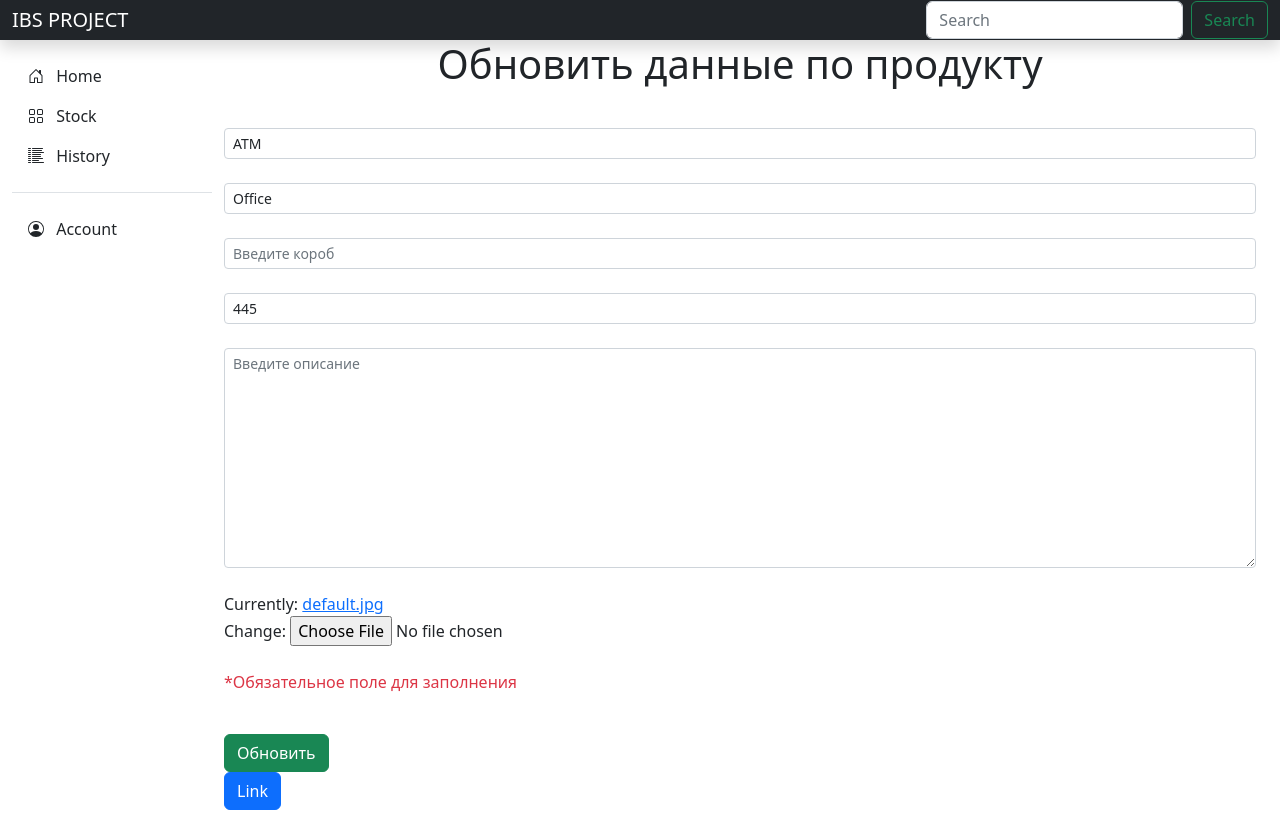
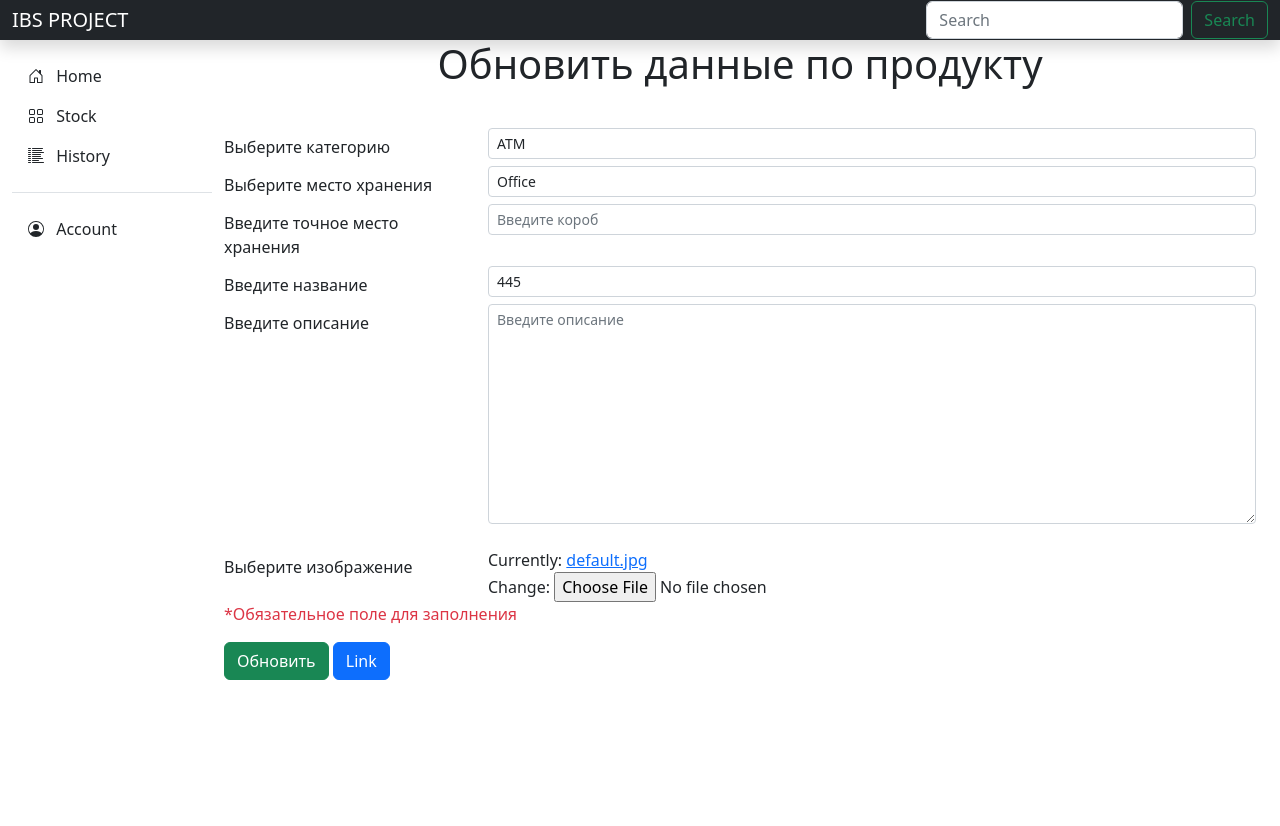
Before and after one commit to Pamchik/Stock, a Django app: page /stock/445/update/ in a window 1280 px wide. After the commit the page ends 680 px from the top, so only its background shows below. Run offline with Django 3.2, Linux system fonts and the light colour scheme; data comes from the database, SQL or seed files in the repository; some libraries are stand-ins or nearby versions.

Commit message:
update pages

```diff
--- a/Stock/mainapp/templates/update_product.html
+++ b/Stock/mainapp/templates/update_product.html
@@ -7,18 +7,47 @@
 <div class="container">
   <div class="card-deck mb-3 text-start">
     <h1 class="card-deck mb-3 text-center">Обновить данные по продукту</h1><br>
-    <form method="post">
+    <form method="post" enctype="multipart/form-data">
         {% csrf_token %}
-        {{ form.category }}<br>
-        {{ form.location }}<br>
-        {{ form.place }}<br>
-        {{ form.name }}<br>
-        {{ form.description }}<br>
-        {{ form.image }}<br><br>
-        <p class="text-danger">*Обязательное поле для заполнения</p><br>
-        <button type="submit" class="btn btn-success">Обновить</button><br>
-<a class="btn btn-primary" href="{% url 'product-detail' product.slug %}" role="button">Link</a>
-
+      <div class="form-group row">
+        <label class="col-sm col-form-label">Выберите категорию</label>
+        <div class="col-sm-9">
+          {{ form.category }}
+        </div>
+      </div>
+      <div class="form-group row">
+        <label class="col-sm col-form-label">Выберите место хранения</label>
+        <div class="col-sm-9">
+          {{ form.location }}
+        </div>
+      </div>
+      <div class="form-group row">
+        <label class="col-sm col-form-label">Введите точное место хранения</label>
+        <div class="col-sm-9">
+          {{ form.place }}
+        </div>
+      </div>
+      <div class="form-group row">
+        <label class="col-sm col-form-label">Введите название</label>
+        <div class="col-sm-9">
+          {{ form.name }}
+        </div>
+      </div>
+      <div class="form-group row">
+        <label class="col-sm col-form-label">Введите описание</label>
+        <div class="col-sm-9">
+          {{ form.description }}<br>
+        </div>
+      </div>
+      <div class="form-group row">
+        <label class="col-sm col-form-label">Выберите изображение</label>
+        <div class="col-sm-9">
+          {{ form.image }}
+        </div>
+      </div>
+            <p class="text-danger">*Обязательное поле для заполнения</p>
+        <button type="submit" class="btn btn-success">Обновить</button>
+        <a class="btn btn-primary" href="{% url 'product-detail' product.slug %}" role="button">Link</a>
 
         <span>{{ error }}</span>
     </form>
```
